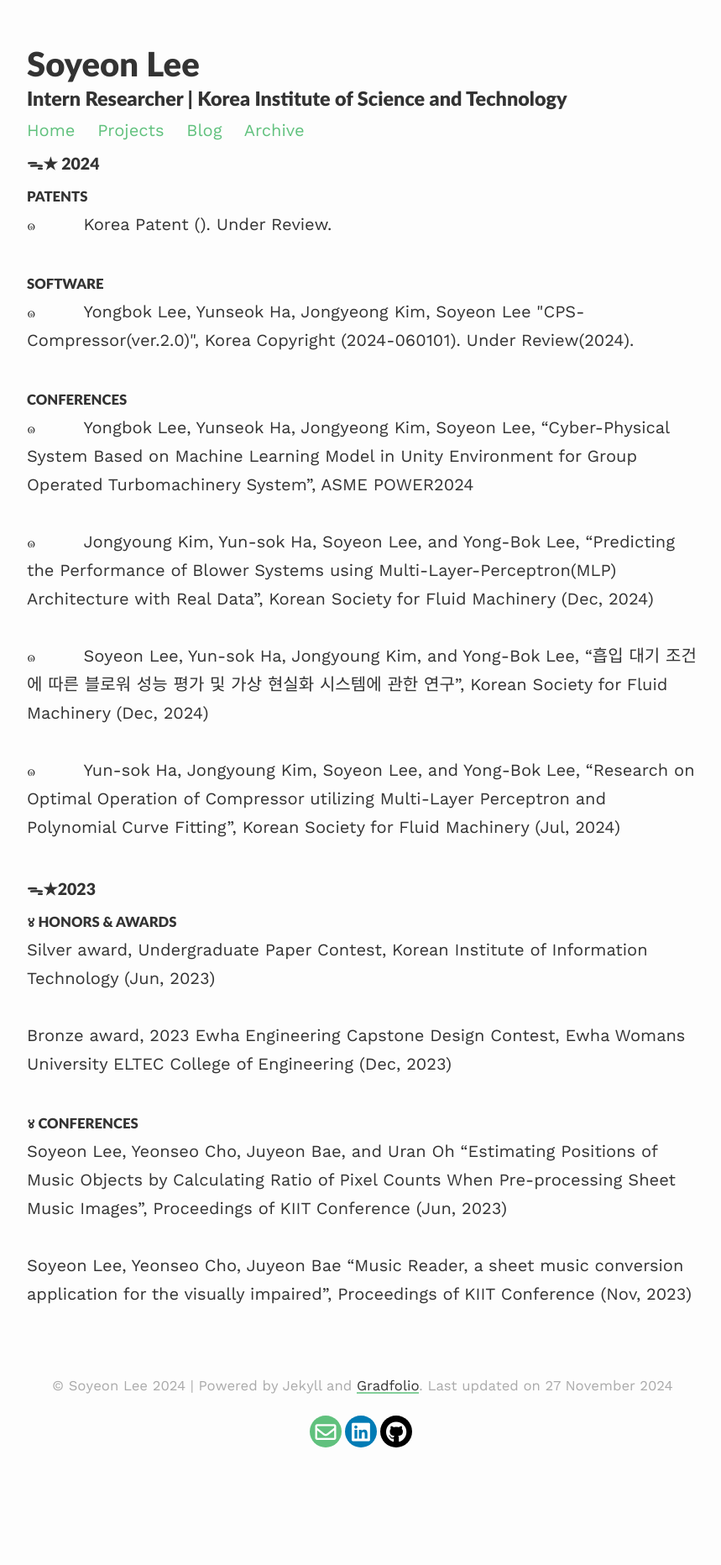
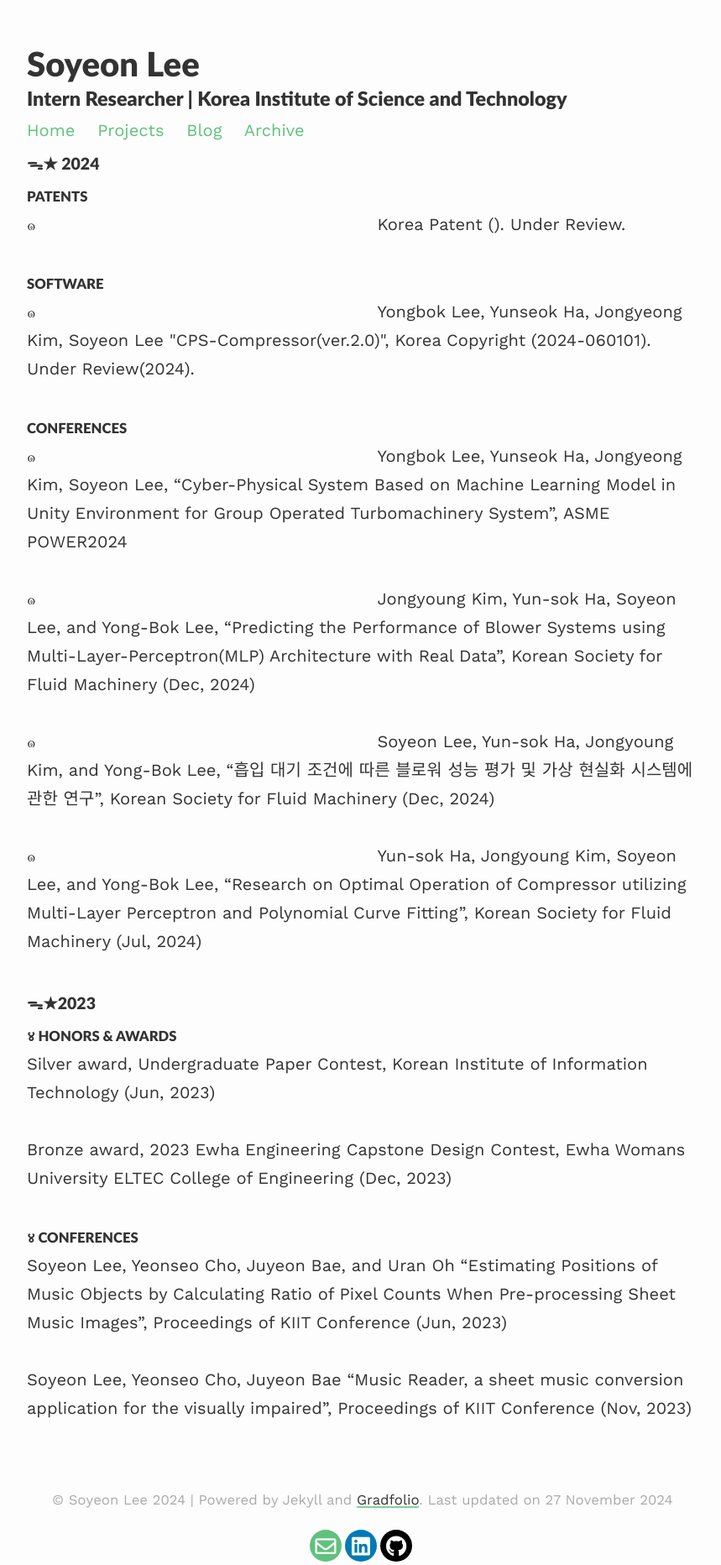
Before and after one commit to soysilver/soysilvery, a Jekyll site: the page built from archive.html, in a window 1280 px wide. Shown: the whole page at 84% size, without its empty margins (208-1067 px from the left). Built offline with Jekyll 4.4.1, drawn with Linux system fonts in a browser that asks for light colours; nearby versions of some CDN libraries; before the commit the page ends 1728 px from its top, so only the background shows below that.

Commit message:
Update style.scss

```diff
--- a/assets/css/_sass/style.scss
+++ b/assets/css/_sass/style.scss
@@ -42,7 +42,7 @@
 
 indent {
 
-	  padding-left: 50px;
+	  padding-left: 50%;
 
 	  /* text-indent : 50%; */
 
```
